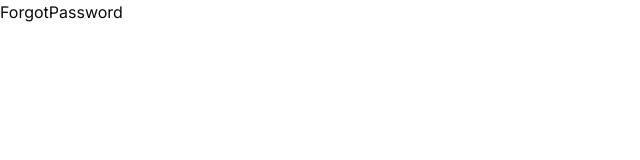
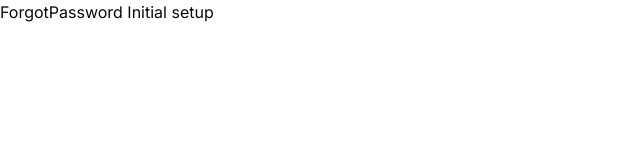
Before and after one commit to prodby-david/siklo, a Next.js app in the folder apps/web/: page /forgot-password in a window 1280 px wide. Shown: the top 160 px of the page, without its empty margins (0-640 px from the left). Built offline with nearby package versions, Linux system fonts and the light colour scheme.

Commit message:
feat: add initial forgot password setup

```diff
--- a/apps/web/src/app/forgot-password/page.tsx
+++ b/apps/web/src/app/forgot-password/page.tsx
@@ -1,3 +1,3 @@
 export default function ForgotPassword() {
-  return <p>ForgotPassword</p>;
+  return <p>ForgotPassword Initial setup</p>;
 }
```
